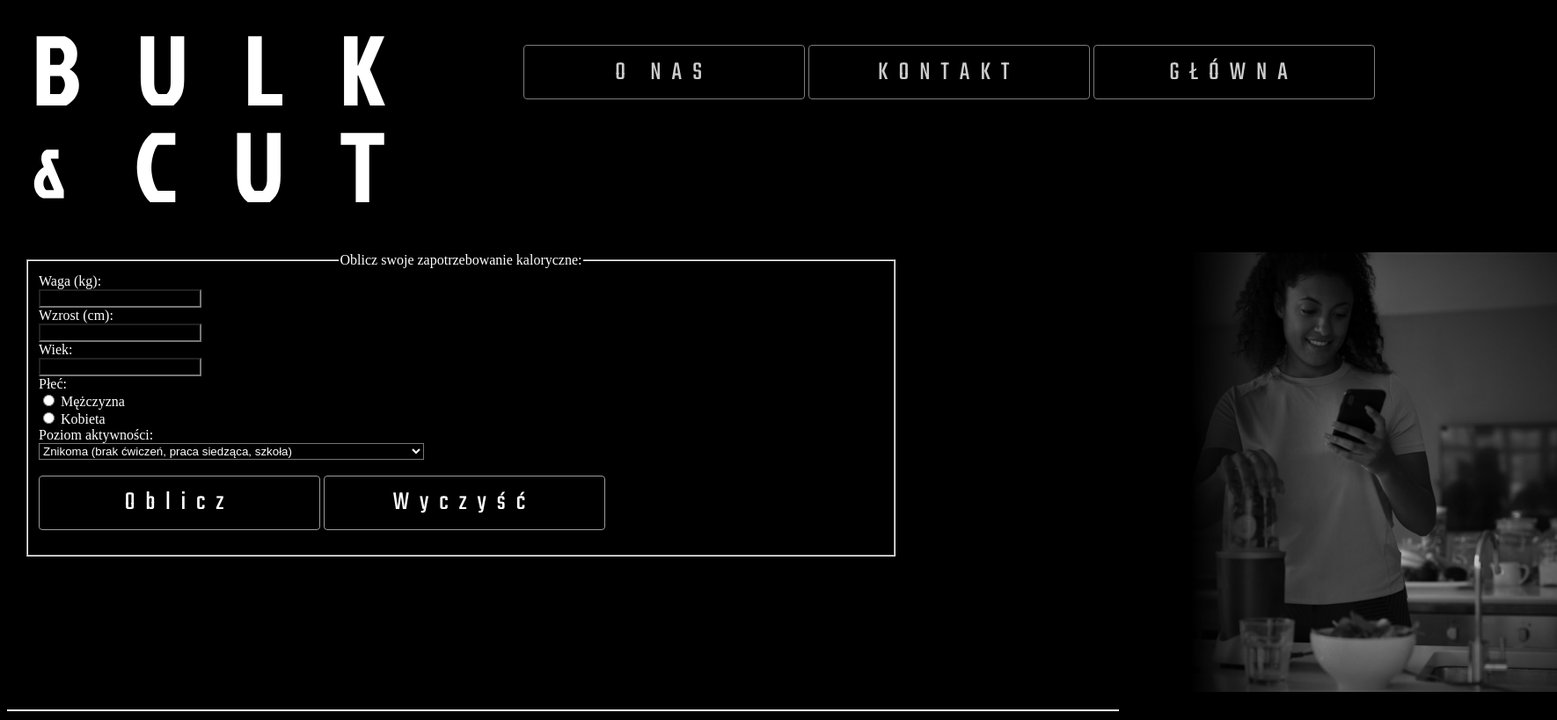
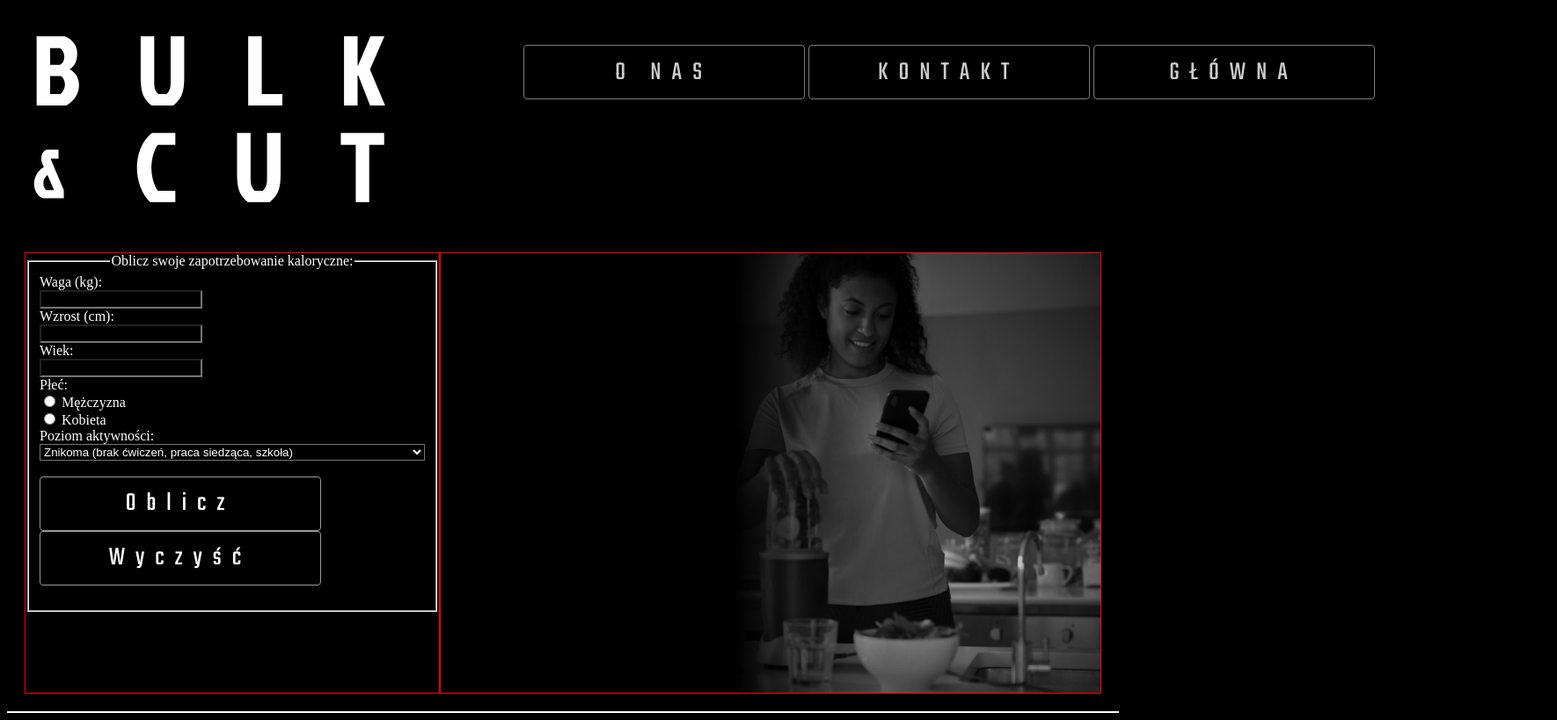
Before and after one commit to Kjeni/htmlprojektzal, a plain HTML site: page kalkulator kalorii/kalkulator.html in a window 1280 px wide. Shown: the whole page at 88% size, 1770 px wide, since content can reach past the window. Drawn offline with nearby package versions, Linux system fonts and the light colour scheme.

Commit message:
Update stylekalkulator.css

```diff
--- a/kalkulator kalorii/stylekalkulator.css
+++ b/kalkulator kalorii/stylekalkulator.css
@@ -56,17 +56,22 @@ div.container {
 
     }
 div.bulk {
-    flex-basis: 50%;
+    flex-basis: 70%;
     height: 500px;
     width: auto;
+    border: 1px solid red;
+
 
     }
 .dis {
     object-fit: contain;
     height: 500px;
+    float: right;
+
     }
 
 div.wybrane {
+    border: 1px solid red;
     flex-basis: 50%;
     height: 500px;
     width: auto;
@@ -78,7 +83,7 @@ body {
 }
 /* formularz */
 fieldset{
-    width: 60em
+    width: auto;
 }
 legend{
     color: white;
```
